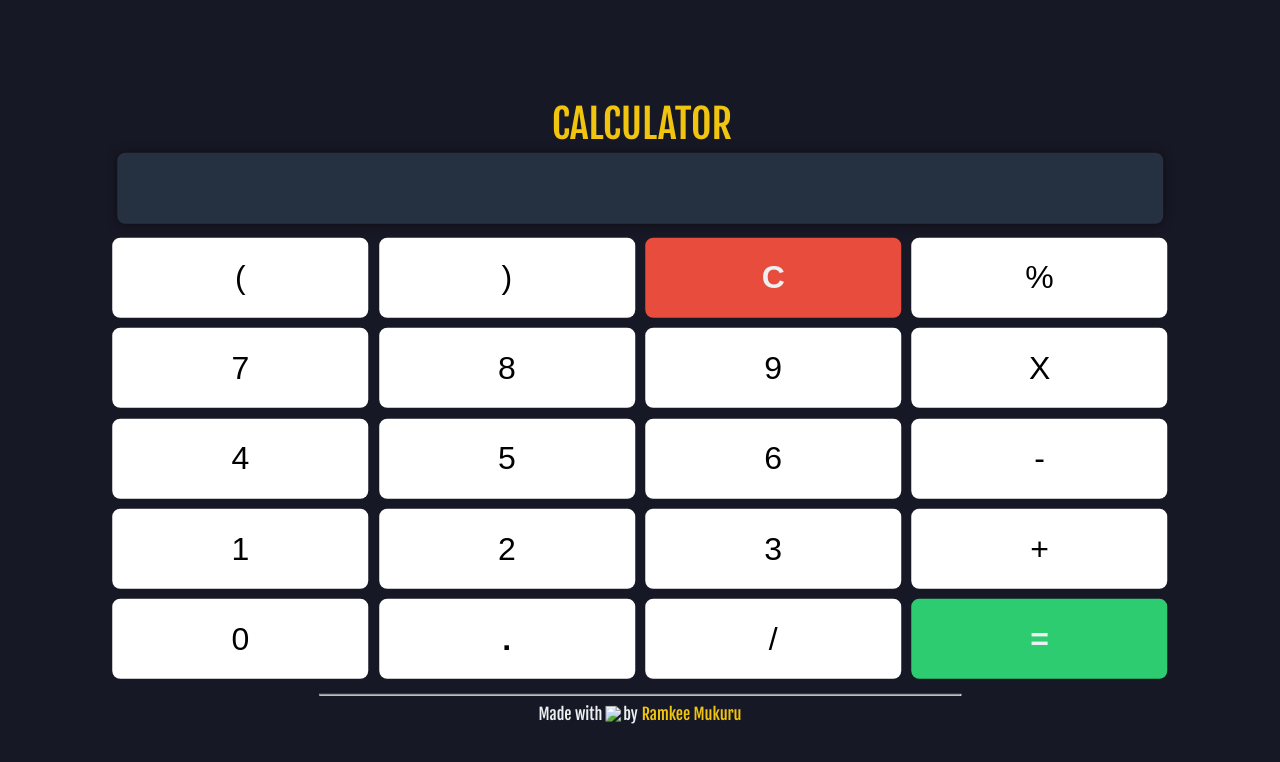
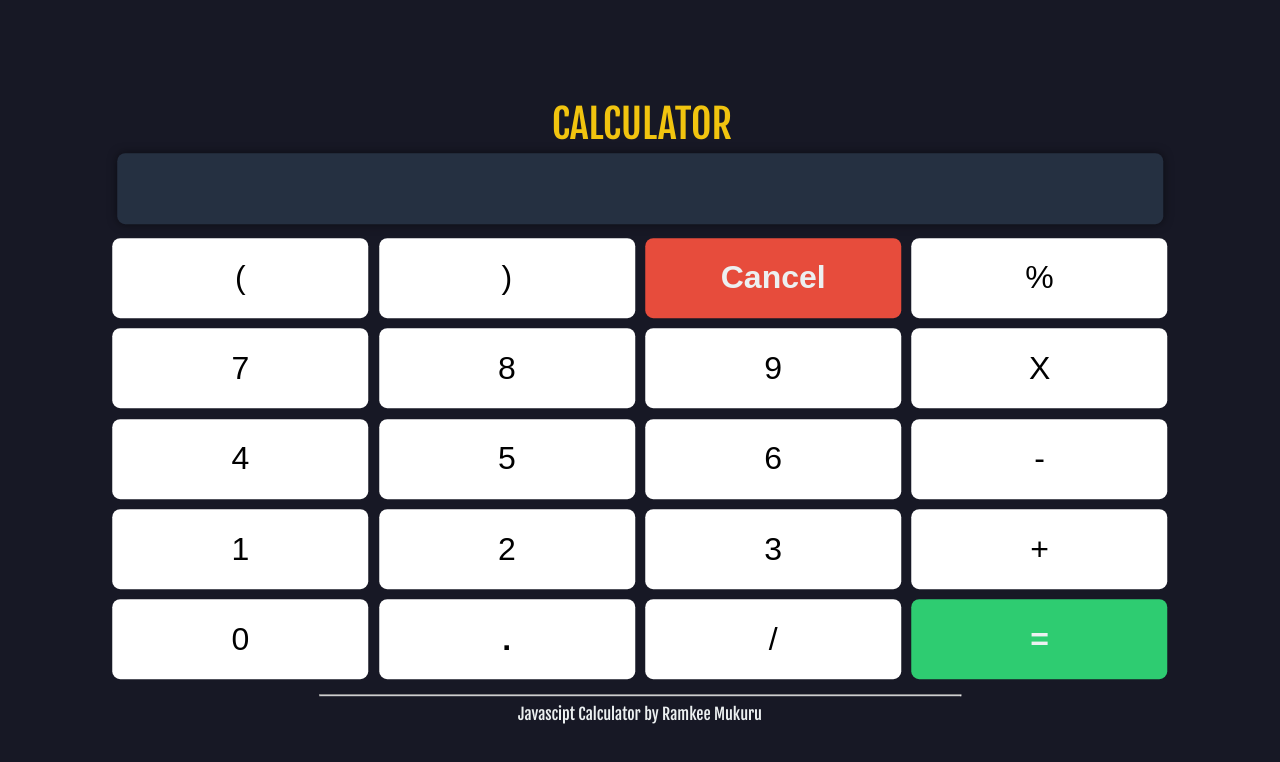
Before and after one commit to MRamkee/calculator, a plain HTML site: page index.html in a window 1280 px wide. Drawn offline with Linux system fonts and the light colour scheme.

Commit message:
Add files via upload

```diff
--- a/calc.js
+++ b/calc.js
@@ -13,7 +13,7 @@ for (item of buttons) {
       buttonText = "*";
       screenValue += buttonText;
       screen.value = screenValue;
-    } else if (buttonText == "C") {
+    } else if (buttonText == "Cancel") {
       screenValue = "";
       screen.value = screenValue;
     } else if (buttonText == "=") {
--- a/index.html
+++ b/index.html
@@ -69,7 +69,7 @@
 				<tr>
 					<td><button>(</button></td>
 					<td><button>)</button></td>
-					<td><button style="background-color: #e74c3c; font-weight: bold; color: #ecf0f1;">C</button></td>
+					<td><button style="background-color: #e74c3c; font-weight: bold; color: #ecf0f1;">Cancel</button></td>
 					<td><button>%</button></td>
 				</tr>
 				<tr>
@@ -98,12 +98,9 @@
 				</tr>
 			</table>
 			<hr style="max-width: 50vw;">
-			<div style="font-size:1rem; display: flex; align-items: center; justify-content: center;">Made with <img style="margin: 0.15rem;" src="heart.png">by<a style="text-decoration: none; color: #f1c40f; margin-left: 0.25rem;"
-                target="_blank" href="https://harsh98trivedi.github.io">Ramkee Mukuru</a></div>
+			<div style="font-size:1rem; display: flex; align-items: center; justify-content: center;">
+                Javascipt Calculator by Ramkee Mukuru</a></div>
 		</div>
-	</div>
-    <div id="turn">
-    PLEASE TURN YOUR DEVICE
 	</div>
 </body>
 <script src="calc.js"></script>
```
